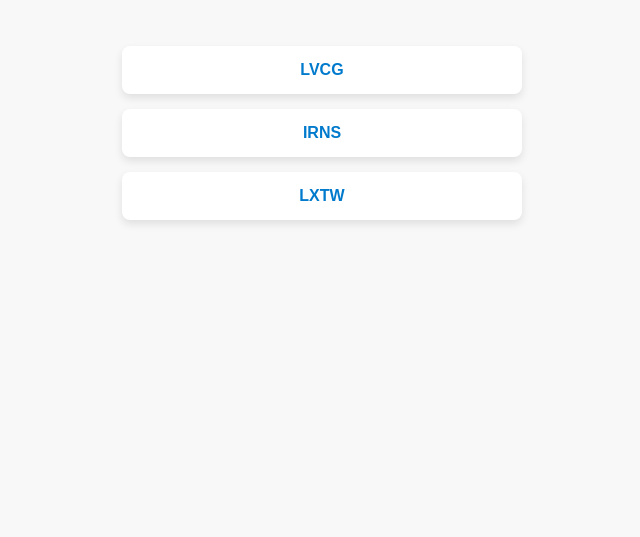
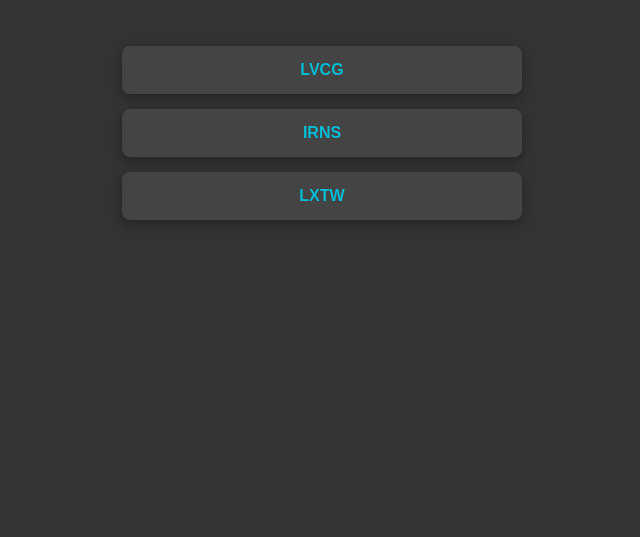
Before and after one commit to JohnnyWu2k/.JohnnyWu2k.github.io, a plain HTML site: page index.html in a window 1280 px wide. Shown: the part 359-896 px from the top of the page, without its empty margins (318-958 px from the left). Drawn offline with Linux system fonts and the light colour scheme.

Commit message:
Update index.html

```diff
--- a/index.html
+++ b/index.html
@@ -7,8 +7,8 @@
     <style>
         body {
             font-family: Arial, sans-serif;
-            background-color: #f8f8f8;
-            color: #333;
+            background-color: #333;
+            color: #f8f8f8;
             padding: 40px;
             display: flex;
             justify-content: center;
@@ -19,7 +19,7 @@
         }
         h1 {
             text-align: center;
-            color: #555;
+            color: #f8f8f8;
             margin-bottom: 30px;
         }
         ul {
@@ -30,28 +30,32 @@
         }
         li {
             margin: 15px 0;
-            background-color: #ffffff;
+            background-color: #444;
             border-radius: 8px;
-            box-shadow: 0 4px 8px rgba(0, 0, 0, 0.1);
-            transition: transform 0.2s;
+            box-shadow: 0 4px 12px rgba(0, 0, 0, 0.3);
+            transition: transform 0.8s, opacity 0.8s;
             opacity: 0;
-            transform: translateY(20px);
+            transform: translateY(50px) scale(0.9);
         }
         li.visible {
             opacity: 1;
-            transform: translateY(0);
-            transition: opacity 0.6s ease-out, transform 0.6s ease-out;
+            transform: translateY(0) scale(1);
+            transition: opacity 1s ease-out, transform 1s ease-out;
+        }
+        li.invisible {
+            opacity: 0;
+            transform: translateY(50px) scale(0.9);
         }
         a {
             display: block;
             padding: 15px;
             text-decoration: none;
-            color: #007acc;
+            color: #00bcd4;
             text-align: center;
             font-weight: bold;
         }
         a:hover {
-            color: #005f99;
+            color: #00e5ff;
         }
     </style>
     <script>
@@ -60,13 +64,16 @@
             const observerOptions = {
                 root: null,
                 rootMargin: '0px',
-                threshold: 0.1
+                threshold: 0.2
             };
             const observer = new IntersectionObserver((entries, observer) => {
                 entries.forEach(entry => {
                     if (entry.isIntersecting) {
                         entry.target.classList.add('visible');
-                        observer.unobserve(entry.target);
+                        entry.target.classList.remove('invisible');
+                    } else {
+                        entry.target.classList.remove('visible');
+                        entry.target.classList.add('invisible');
                     }
                 });
             }, observerOptions);
```
